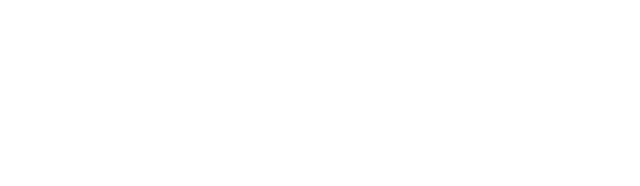
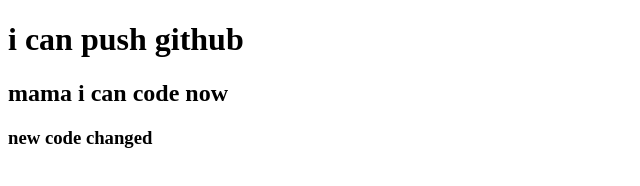
Before and after one commit to alamgirhossain01/my-second-repo, a plain HTML site: page index.html in a window 1280 px wide. Shown: the whole page, without its empty margins (0-640 px from the left). Drawn offline with Linux system fonts and the light colour scheme.

Commit message:
added header

```diff
--- a/index.html
+++ b/index.html
@@ -7,6 +7,9 @@
     <title>my second github repo</title>
 </head>
 <body>
+    <h1>i can push github</h1>
+    <h2>mama i can code now</h2>
+    <h3>new code changed</h3>
 
 </body>
 </html>
```
